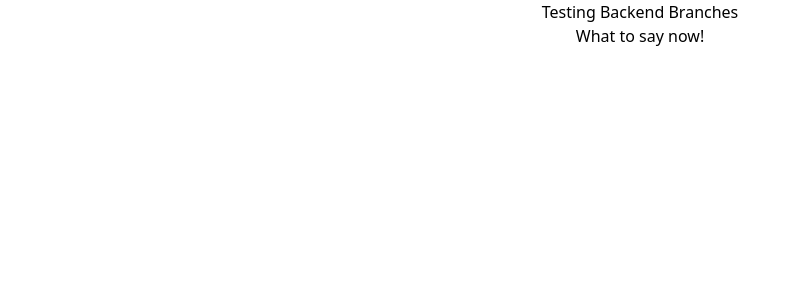
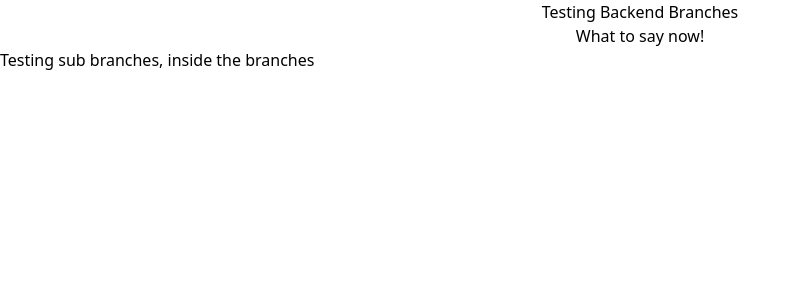
Before and after one commit to Athar-Naveed/git-branching, a Next.js app: page / in a window 1280 px wide. Shown: the top 300 px of the page, without its empty margins (0-801 px from the left). Built offline with nearby package versions, Linux system fonts and the light colour scheme.

Commit message:
sub branch test

```diff
--- a/src/app/page.tsx
+++ b/src/app/page.tsx
@@ -5,6 +5,7 @@ export default function Home() {
         <h1>Testing Backend Branches</h1>
         <span>What to say now!</span>
       </div>
+      <div>Testing sub branches, inside the branches</div>
     </>
   );
 }
```
